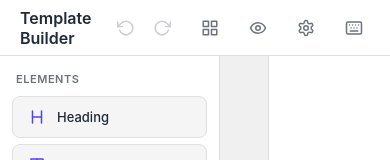
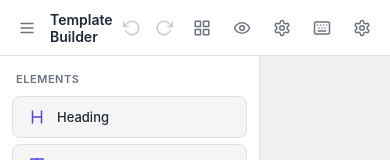
Before and after one commit to Tahaselima/builder, a Vue app: page / in a window 390 px wide. Shown: the top 160 px of the page. Built offline with nearby package versions, Linux system fonts and the light colour scheme; no server answers.

Commit message:
feat: mobile responsive collapsible sidebars
- ElementPalette slides in from left, PropertiesPanel from right
- Toggle buttons in header (hamburger + gear) visible only on mobile
- Backdrop overlay closes panels on tap
- Panels have fixed width on mobile for clean slide animation

```diff
--- a/src/components/header/AppHeader.vue
+++ b/src/components/header/AppHeader.vue
@@ -8,11 +8,19 @@ const editor = useEditorStore()
 const showShortcuts = ref(false)
 const showSettings = ref(false)
 const showPreview = ref(false)
+
+defineEmits<{
+  toggleLeft: []
+  toggleRight: []
+}>()
 </script>
 
 <template>
   <header class="app-header">
     <div class="app-header__left">
+      <button class="app-header__toggle btn-icon btn-icon--lg" title="Elements" @click="$emit('toggleLeft')">
+        <BaseIcon name="menu" :size="18" />
+      </button>
       <h1 class="app-header__title">Template Builder</h1>
     </div>
 
@@ -68,6 +76,10 @@ const showPreview = ref(false)
       >
         <BaseIcon name="keyboard" />
       </button>
+
+      <button class="app-header__toggle btn-icon btn-icon--lg" title="Properties" @click="$emit('toggleRight')">
+        <BaseIcon name="settings" :size="18" />
+      </button>
     </div>
   </header>
 
@@ -101,6 +113,12 @@ const showPreview = ref(false)
   border-bottom: 1px solid $color-border;
   flex-shrink: 0;
 
+  &__left {
+    display: flex;
+    align-items: center;
+    gap: 8px;
+  }
+
   &__title {
     font-size: 16px;
     font-weight: 600;
@@ -117,10 +135,39 @@ const showPreview = ref(false)
     display: flex;
     gap: 4px;
   }
+
+  // Mobile toggle buttons — hidden on desktop
+  &__toggle {
+    display: none;
+  }
 }
 
 .btn-icon--active {
   background: $color-primary-light;
   color: $color-primary;
 }
+
+@media (max-width: $breakpoint-mobile) {
+  .app-header {
+    padding: 0 12px;
+
+    &__toggle {
+      display: inline-flex;
+    }
+
+    &__title {
+      font-size: 14px;
+    }
+
+    &__right {
+      gap: 8px;
+    }
+
+    // Hide some header buttons on small screens
+    &__history .btn-icon {
+      width: 28px;
+      height: 28px;
+    }
+  }
+}
 </style>
--- a/src/components/icon/icons.ts
+++ b/src/components/icon/icons.ts
@@ -23,5 +23,7 @@ export const iconPaths: Record<string, string> = {
   grid: '<rect x="3" y="3" width="7" height="7"/><rect x="14" y="3" width="7" height="7"/><rect x="3" y="14" width="7" height="7"/><rect x="14" y="14" width="7" height="7"/>',
   eye: '<path d="M2 12s3-7 10-7 10 7 10 7-3 7-10 7-10-7-10-7Z"/><circle cx="12" cy="12" r="3"/>',
   upload: '<path d="M21 15v4a2 2 0 0 1-2 2H5a2 2 0 0 1-2-2v-4"/><polyline points="17 8 12 3 7 8"/><line x1="12" y1="3" x2="12" y2="15"/>',
-  download: '<path d="M21 15v4a2 2 0 0 1-2 2H5a2 2 0 0 1-2-2v-4"/><polyline points="7 10 12 15 17 10"/><line x1="12" y1="15" x2="12" y2="3"/>'
+  download: '<path d="M21 15v4a2 2 0 0 1-2 2H5a2 2 0 0 1-2-2v-4"/><polyline points="7 10 12 15 17 10"/><line x1="12" y1="15" x2="12" y2="3"/>',
+  menu: '<line x1="4" y1="6" x2="20" y2="6"/><line x1="4" y1="12" x2="20" y2="12"/><line x1="4" y1="18" x2="20" y2="18"/>',
+  x: '<path d="M18 6 6 18"/><path d="m6 6 12 12"/>'
 }
--- a/src/components/palette/ElementPalette.vue
+++ b/src/components/palette/ElementPalette.vue
@@ -118,4 +118,10 @@ function onExport(): void {
     margin-top: auto;
   }
 }
+
+@media (max-width: $breakpoint-mobile) {
+  .element-palette {
+    width: 260px;
+  }
+}
 </style>
--- a/src/components/properties/PropertiesPanel.vue
+++ b/src/components/properties/PropertiesPanel.vue
@@ -145,4 +145,10 @@ function onUpdate(payload: ElementUpdate): void {
     }
   }
 }
+
+@media (max-width: $breakpoint-mobile) {
+  .properties-panel {
+    width: 280px;
+  }
+}
 </style>
--- a/src/layouts/BuilderLayout.vue
+++ b/src/layouts/BuilderLayout.vue
@@ -1,17 +1,49 @@
 <script setup lang="ts">
+import { ref } from 'vue'
 import { AppHeader, ElementPalette, CanvasArea, PropertiesPanel } from '@/components'
 import { useKeyboard } from '@/composables'
 
 useKeyboard()
+
+const showLeftPanel = ref(false)
+const showRightPanel = ref(false)
+
+function toggleLeft(): void {
+  showLeftPanel.value = !showLeftPanel.value
+  if (showLeftPanel.value) showRightPanel.value = false
+}
+
+function toggleRight(): void {
+  showRightPanel.value = !showRightPanel.value
+  if (showRightPanel.value) showLeftPanel.value = false
+}
+
+function closePanels(): void {
+  showLeftPanel.value = false
+  showRightPanel.value = false
+}
 </script>
 
 <template>
   <div class="builder-layout">
-    <AppHeader />
+    <AppHeader @toggle-left="toggleLeft" @toggle-right="toggleRight" />
     <div class="builder-layout__body">
-      <ElementPalette />
-      <CanvasArea />
-      <PropertiesPanel />
+      <!-- Backdrop for mobile -->
+      <div
+        v-if="showLeftPanel || showRightPanel"
+        class="builder-layout__backdrop"
+        @click="closePanels"
+      />
+
+      <ElementPalette
+        class="builder-layout__palette"
+        :class="{ 'builder-layout__panel--open': showLeftPanel }"
+      />
+      <CanvasArea @click="closePanels" />
+      <PropertiesPanel
+        class="builder-layout__properties"
+        :class="{ 'builder-layout__panel--open': showRightPanel }"
+      />
     </div>
   </div>
 </template>
@@ -29,6 +61,42 @@ useKeyboard()
     display: flex;
     flex: 1;
     overflow: hidden;
+    position: relative;
+  }
+
+  &__backdrop {
+    display: none;
+  }
+
+  // Mobile
+  @media (max-width: $breakpoint-mobile) {
+    &__backdrop {
+      display: block;
+      position: fixed;
+      inset: 0;
+      z-index: 50;
+      background: $color-overlay;
+    }
+
+    &__palette,
+    &__properties {
+      position: fixed;
+      top: $header-height;
+      bottom: 0;
+      z-index: 60;
+      transform: translateX(-100%);
+      transition: transform 0.25s ease;
+    }
+
+    &__properties {
+      right: 0;
+      left: auto;
+      transform: translateX(100%);
+    }
+
+    &__panel--open {
+      transform: translateX(0) !important;
+    }
   }
 }
 </style>
--- a/src/styles/_variables.scss
+++ b/src/styles/_variables.scss
@@ -38,6 +38,9 @@ $padding-panel: 16px;
 // Transitions
 $transition-default: all 0.15s ease;
 
+// Breakpoints
+$breakpoint-mobile: 768px;
+
 // Modal
 $modal-header-offset: $header-height + 12px;
 $modal-side-padding: 24px;
```
